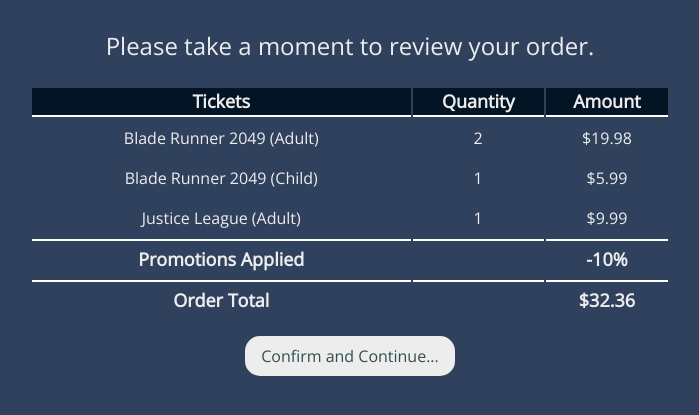
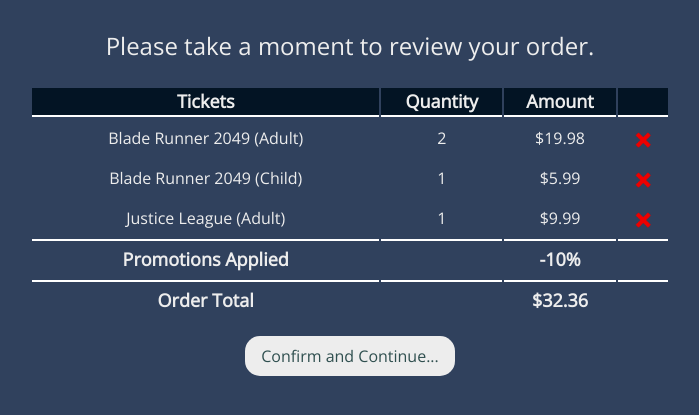
Before and after one commit to sudhanchitgopkar/B6Cinemas, a PHP site: page /confirmOrderPage.html in a window 1280 px wide. Shown: the part 96-511 px from the top of the page, without its empty margins (290-989 px from the left). Run offline with PHP 8.4, Linux system fonts and the light colour scheme.

Commit message:
added x cancel button to order summary page

```diff
--- a/B6Website/confirmOrderPage.css
+++ b/B6Website/confirmOrderPage.css
@@ -53,6 +53,11 @@
     padding: 5px;
 }
 
+.x-btn {
+    width: 16px;
+    height: 16px;
+}
+
 .nav-confirm-btn {
     display: block;
     padding: .5rem 1rem;
--- a/B6Website/confirmOrderPage.html
+++ b/B6Website/confirmOrderPage.html
@@ -41,6 +41,7 @@
                         <th>
                             Amount
                         </th>
+                        <th> </th>
                     </tr>
                     <tr>
                         <td>
@@ -51,6 +52,9 @@
                         </td>
                         <td>
                             $19.98
+                        </td>
+                        <td>
+                            <img class="x-btn" src="x.png"></img>
                         </td>
                     </tr>
                     <tr>
@@ -63,6 +67,9 @@
                         <td>
                             $5.99
                         </td>
+                        <td>
+                            <img class="x-btn" src="x.png"></img>
+                        </td>
                     </tr>
                     <tr>
                         <td>
@@ -73,6 +80,9 @@
                         </td>
                         <td>
                             $9.99
+                        </td>
+                        <td>
+                            <img class="x-btn" src="x.png"></img>
                         </td>
                     </tr>
                 </tbody>
@@ -86,6 +96,8 @@
                         <td>
                             -10%
                         </td>
+                        <td>
+                        </td>
                     </tr>
                     <tr>
                         <td>
@@ -95,6 +107,8 @@
                         </td>
                         <td>
                             $32.36
+                        </td>
+                        <td>
                         </td>
                     </tr>
                 </tfoot>
```
Also changed, not shown: B6Website/x.png (added).
